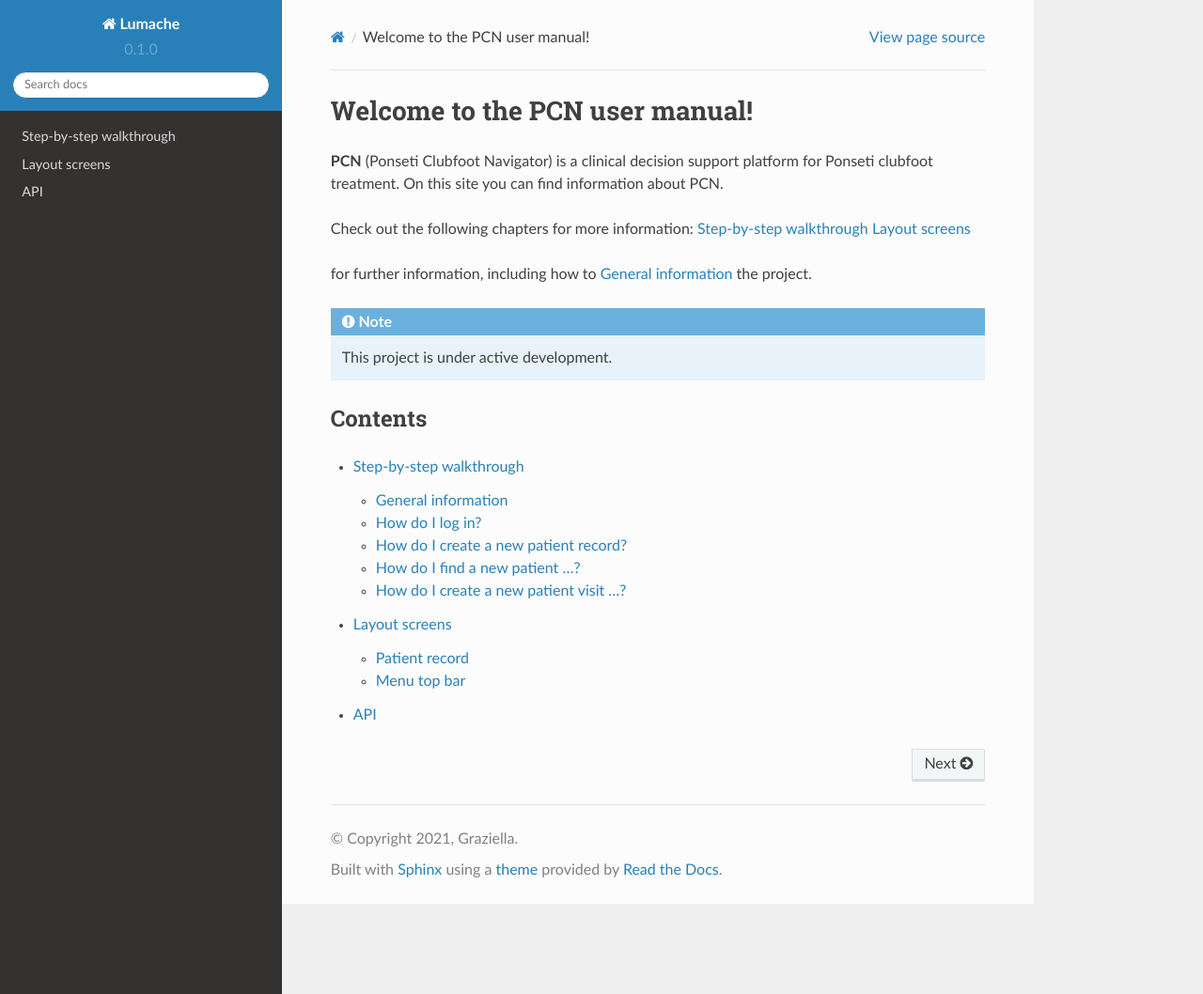
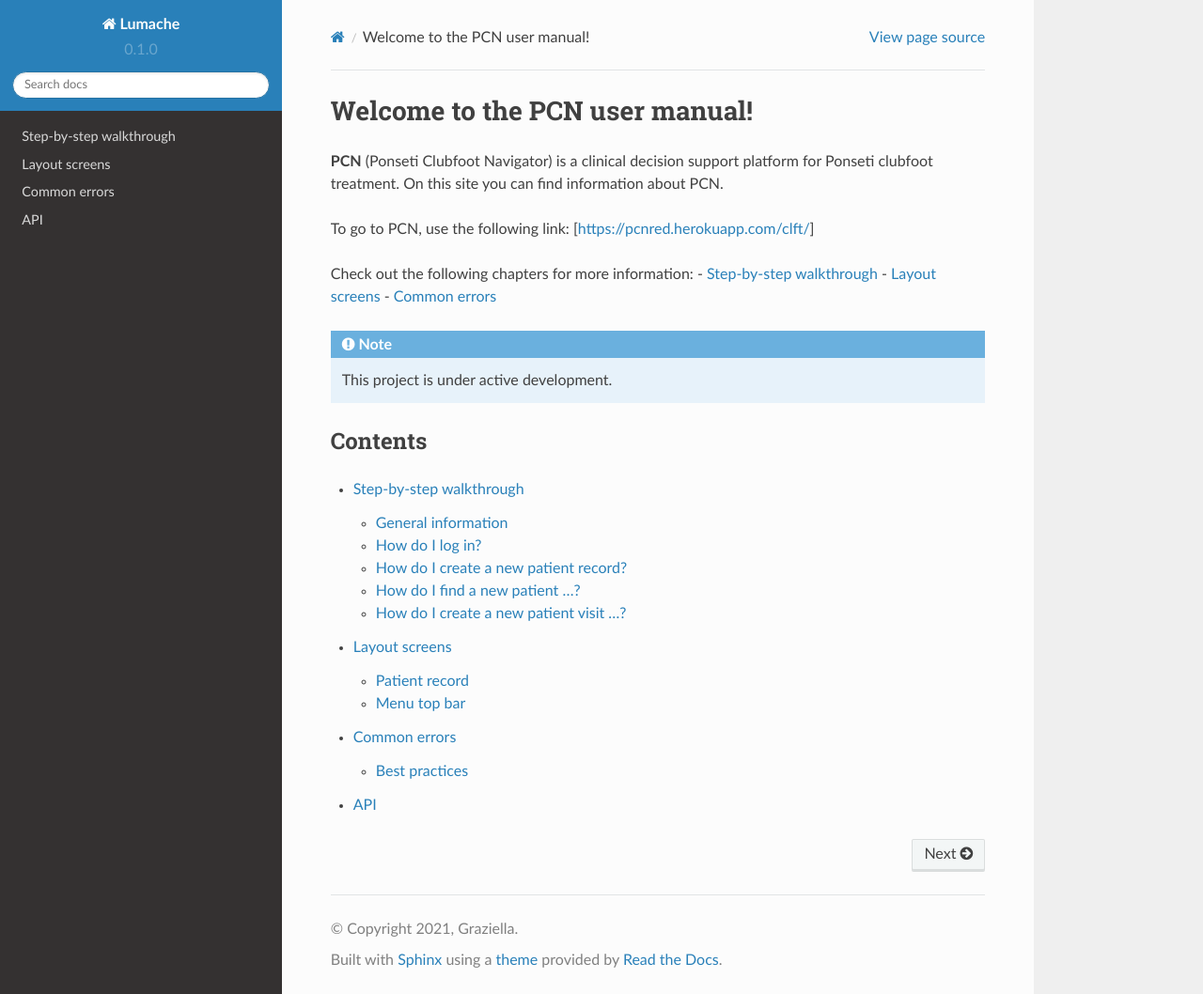
Before and after one commit to SWijnands01/PCN, a Sphinx documentation site: the page built from docs/source/index.rst, in a window 1280 px wide and 1058 px high. Shown: the whole window at 94% size. Built offline with Sphinx 7.4.7 and the Read the Docs theme 2.0.0, drawn with Linux system fonts in a browser that asks for light colours.

Commit message:
Update index.rst

```diff
--- a/docs/source/index.rst
+++ b/docs/source/index.rst
@@ -3,13 +3,12 @@ Welcome to the PCN user manual!
 
 **PCN** (Ponseti Clubfoot Navigator) is a clinical decision support platform for Ponseti clubfoot treatment. On this site you can find information about PCN.
 
+To go to PCN, use the following link: [https://pcnred.herokuapp.com/clft/]
+
 Check out the following chapters for more information:
-:doc:`stepbystepwalkthrough`
-:doc:`layoutscreens`
-
-for further information, including
-how to :ref:`installation` the project.
-
+- :doc:`stepbystepwalkthrough`
+- :doc:`layoutscreens`
+- :doc:`commonerrors`
 
 
 .. note::
```
Also changed, not shown: other parts of docs/source/index.rst (+1 -0 lines).
